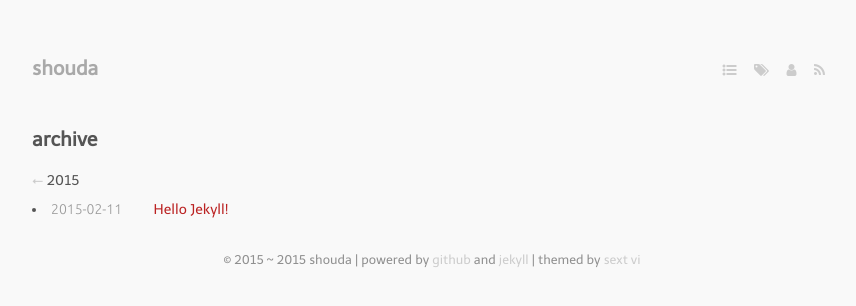
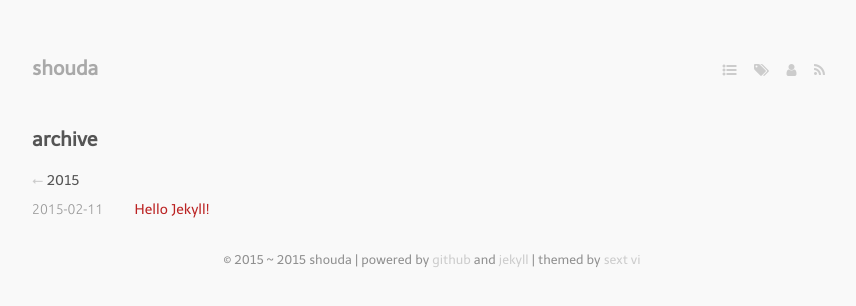
Before and after one commit to shouda/shouda.github.io, a Jekyll site: the page built from archive.markdown, in a window 1280 px wide. Shown: the top 306 px of the page, without its empty margins (208-1064 px from the left). Built offline with Jekyll 4.4.1, drawn with Linux system fonts in a browser that asks for light colours; nearby versions of some CDN libraries; Markdown is read by kramdown in place of the engine named in the settings.

Commit message:
update css

```diff
--- a/media/css/style.css
+++ b/media/css/style.css
@@ -105,8 +105,9 @@ header {
 
 ul.listing {
   margin-top: 1em; }
-  ul.listing li {
-    padding: 0; }
+  ul.listing li.listing-item {
+    padding: 0;
+    list-style-type: none; }
     ul.listing li.listing-item a, ul.listing li.listing-item header #header h1 a, header #header h1 ul.listing li.listing-item a {
       padding: .2em 0 .2em 2em; }
     ul.listing li.listing-item time {
@@ -114,6 +115,7 @@ ul.listing {
     ul.listing li.listing-item:hover {
       background-color: #f9f9f9; }
   ul.listing li.listing-seperator {
+    padding: 0;
     list-style-type: none;
     font-family: telexregular, Hiragino Sans GB, Microsoft YaHei, sans-serif; }
     ul.listing li.listing-seperator:before {
```
Also changed, not shown: media/css/style.scss (+6 -2 lines). Lines whose indentation alone changed are shown as unchanged.
